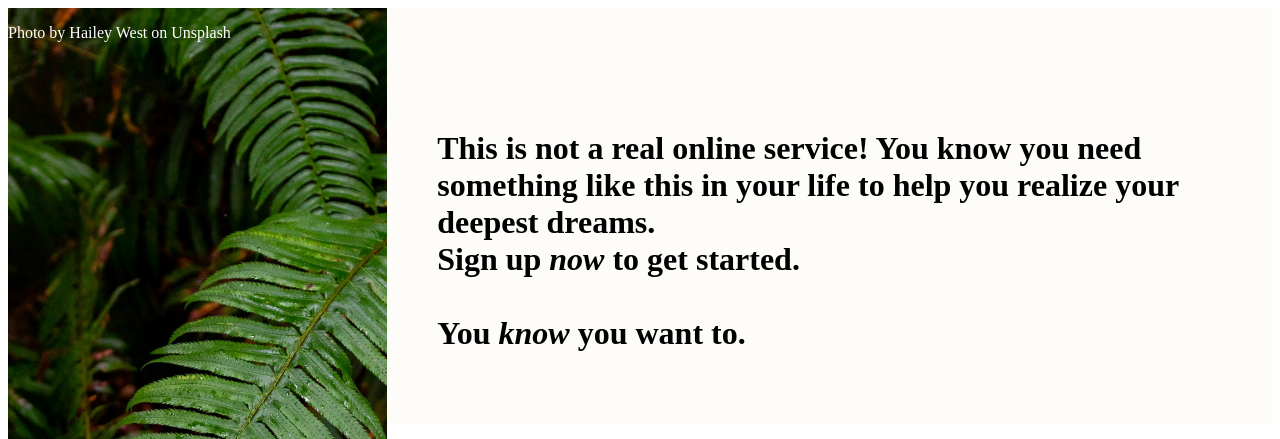
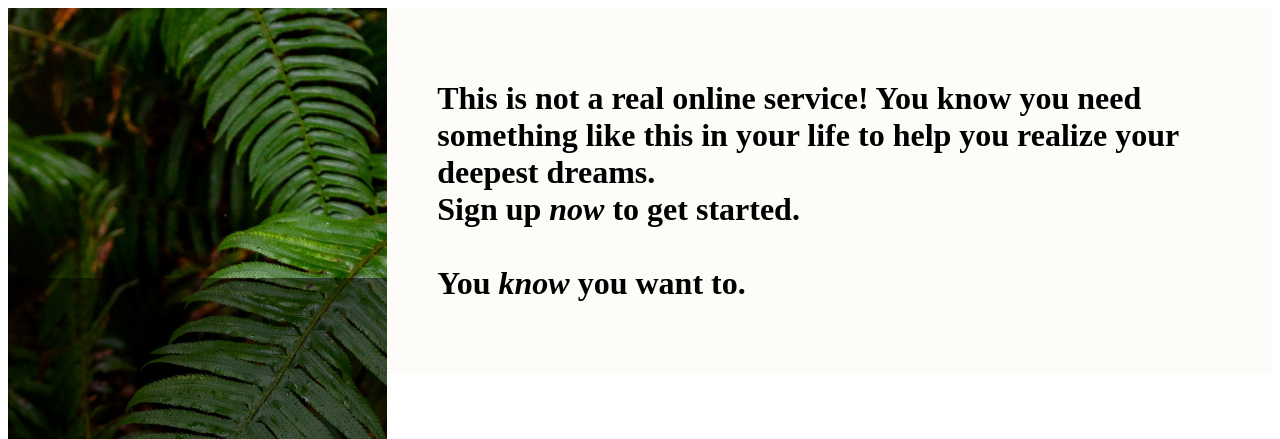
Before and after one commit to ArthurASB/odin-signupform, a plain HTML site: page index.html in a window 1280 px wide. Shown: the top 439 px of the page. Drawn offline with Linux system fonts and the light colour scheme.

Commit message:
Refactor vertical banner's structure

```diff
--- a/style.css
+++ b/style.css
@@ -5,15 +5,35 @@
 body {
     display: flex;
     flex-direction: row;
+    height: 100vh;
 }
 
 .vertical-banner {
     /* flex-grow: 1; */
     background-image: url(./assets/halie-west-25xggax4bSA-unsplash.jpg);
+    position: relative;
     background-size: cover;
     width: 30%;
     height: 900px;
 
+}
+
+.odin-banner {
+    position: absolute;
+    top: 30%;
+    width: 100%;
+    height: 200px;
+    background-color: black;
+    opacity: 50%;
+}
+
+.footnote {
+    position: absolute;
+    bottom: 0;
+    left: 0;
+    right: 0;
+    text-align: center;
+    font-size: 0.85rem;
 }
 
 .user-interface {
```
